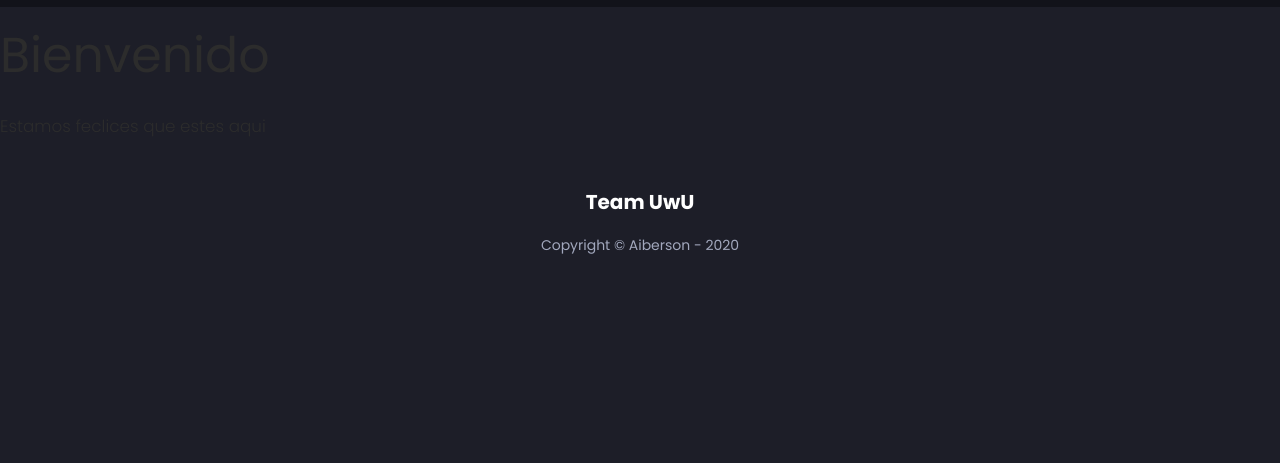
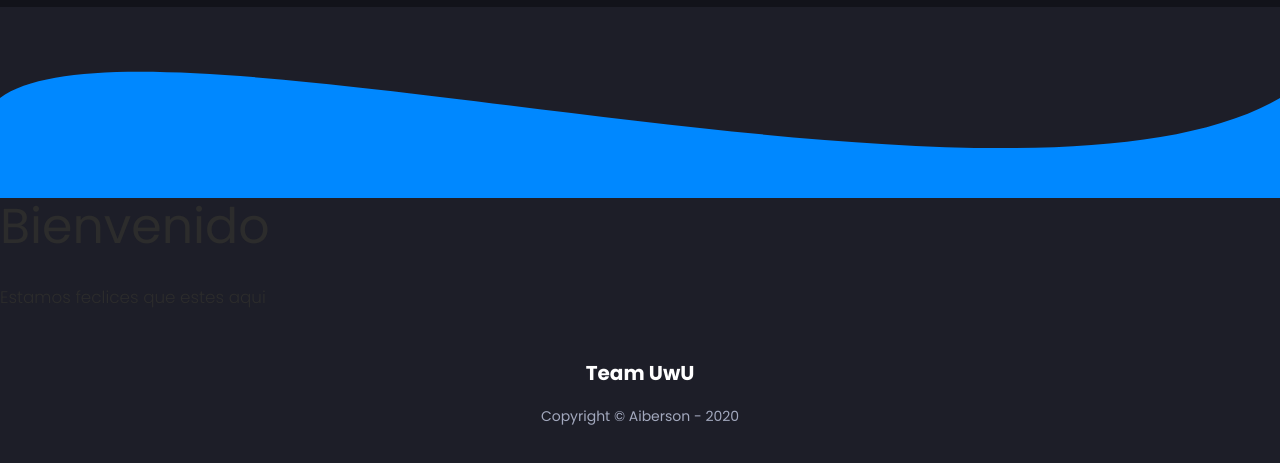
Before and after one commit to AibersonDev/TeamUwU_WebSite, a plain HTML site: page index.html in a window 1280 px wide. Shown: the part 89-552 px from the top of the page. Drawn offline with nearby package versions, Linux system fonts and the light colour scheme.

Commit message:
Update index.html

```diff
--- a/index.html
+++ b/index.html
@@ -61,6 +61,13 @@
 		</div>
 	</div>
 
+<section>
+	<div class="banner">
+		<img src="" alt="">
+	</div>
+	<div class="wave">
+		<div style="height: 150px; overflow: hidden;" ><svg viewBox="0 0 500 150" preserveAspectRatio="none" style="height: 100%; width: 100%;"><path d="M0.00,49.98 C56.71,-55.75 397.01,203.78 500.00,49.98 L500.00,150.00 L0.00,150.00 Z" style="stroke: none; fill: #08f;"></path></svg></div>
+	</div>
 	<div>
 		<div>
 			<div>
@@ -69,7 +76,7 @@
 			</div>
 		</div>
 	</div>
-
+</section>
 	<div class="page_end">
 		<div class="footer">
 			<div class="bot-footer">
```
